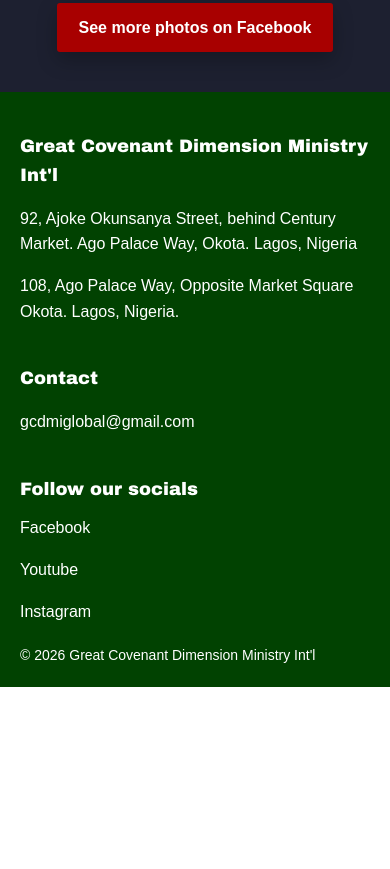
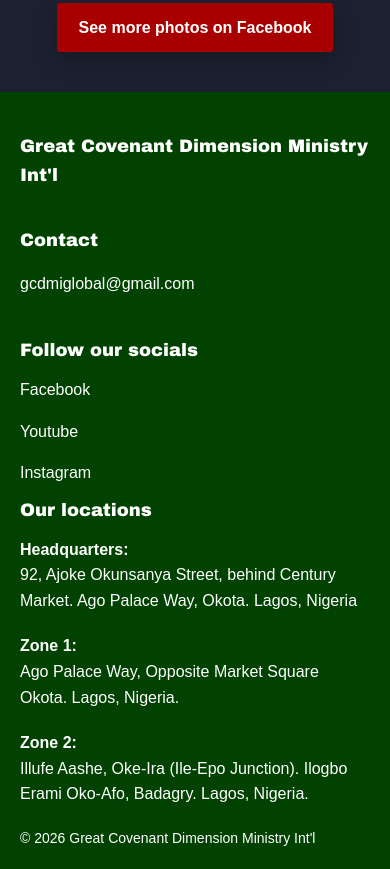
Before and after one commit to EmekaAnagbogu/gcdmi-website, a plain HTML site: page about.html in a window 390 px wide. Shown: the part 1700-2569 px from the top of the page. Before the commit the page ends 2387 px from the top, so only its background shows below. Drawn offline with Linux system fonts and the light colour scheme.

Commit message:
Updated footer layout, locations, email and mobile nav

```diff
--- a/about.html
+++ b/about.html
@@ -92,12 +92,6 @@
         <div class="wrap">
             <div>
                 <h3>Great Covenant Dimension Ministry Int'l</h3>
-                <p><a href="https://www.google.com/maps?q=6.5001495,3.3158567" target="_blank"
-                        rel="noopener noreferrer">92, Ajoke Okunsanya Street, behind Century Market. Ago Palace Way,
-                        Okota. Lagos, Nigeria</a></p>
-                <p><a href="https://www.google.com/maps/place/opposite+market+square+super+store,+108+Ago+Palace+Way,+Ilasamaja,+Lagos+102214,+Lagos/@6.504368,3.3042637,17z/data=!3m1!4b1!4m6!3m5!1s0x103b8ee79aa4ca75:0x7d51ee5311e83ee8!8m2!3d6.504368!4d3.3068386!16s%2Fg%2F11rp4w2lb8?entry=ttu&g_ep=EgoyMDI2MTAxMy4wIKXMDSoASAFQAw%3D%3D"
-                        target="_blank" rel="noopener noreferrer">108, Ago Palace Way, Opposite Market Square Okota.
-                        Lagos, Nigeria.</a></p>
             </div>
             <div>
                 <h3>Contact</h3>
@@ -116,6 +110,37 @@
                 </ul>
             </div>
         </div>
+
+        <div class="wrap">
+            <div class="footer-locations">
+                <h3>Our locations</h3>
+                <div class="loc-grid">
+                    <div>
+                        <p><strong>Headquarters:</strong> <br>
+                            <a href="https://www.google.com/maps?q=6.5001495,3.3158567" target="_blank"
+                                rel="noopener noreferrer">92, Ajoke Okunsanya Street, behind Century Market. Ago Palace
+                                Way,
+                                Okota. Lagos, Nigeria</a>
+                        </p>
+                    </div>
+                    <div>
+                        <p><strong>Zone 1:</strong><br>
+                            <a href="https://www.google.com/maps/place/opposite+market+square+super+store,+108+Ago+Palace+Way,+Ilasamaja,+Lagos+102214,+Lagos/@6.504368,3.3042637,17z/data=!3m1!4b1!4m6!3m5!1s0x103b8ee79aa4ca75:0x7d51ee5311e83ee8!8m2!3d6.504368!4d3.3068386!16s%2Fg%2F11rp4w2lb8?entry=ttu&g_ep=EgoyMDI2MTAxMy4wIKXMDSoASAFQAw%3D%3D"
+                                target="_blank" rel="noopener noreferrer">
+                                Ago Palace Way,
+                                Opposite
+                                Market Square Okota. Lagos, Nigeria.</a>
+                        </p>
+                    </div>
+                    <div>
+                        <p><strong>Zone 2:</strong><br>
+                            Illufe Aashe, Oke-Ira (Ile-Epo Junction). Ilogbo Erami Oko-Afo, Badagry. Lagos, Nigeria.
+                        </p>
+                    </div>
+                </div>
+            </div>
+        </div>
+
         <div class="wrap copy">© 2026 Great Covenant Dimension Ministry Int'l</div>
     </footer>
 
--- a/style.css
+++ b/style.css
@@ -499,8 +499,32 @@ footer p a {
     text-decoration: none;
 }
 
+
 footer p a:hover {
     text-decoration: underline;
+}
+
+.footer-locations {
+    margin-top: 10px;
+}
+
+.loc-grid {
+    display: flex;
+    gap: 40px;
+}
+
+.loc-grid>div {
+    flex: 1;
+}
+
+.loc-grid p {
+    margin: 0;
+}
+
+.loc-label {
+    display: block;
+    color: #f5efe2;
+    margin-bottom: 4px;
 }
 
 .sm-links a {
@@ -654,6 +678,11 @@ footer p a:hover {
     .leader-text h2 {
         font-size: 24px;
     }
+
+    .loc-grid {
+        flex-direction: column;
+        gap: 20px;
+    }
 }
 
 @media (max-width: 480px) {
```
Also changed, not shown: index.html (+31 -9 lines).
